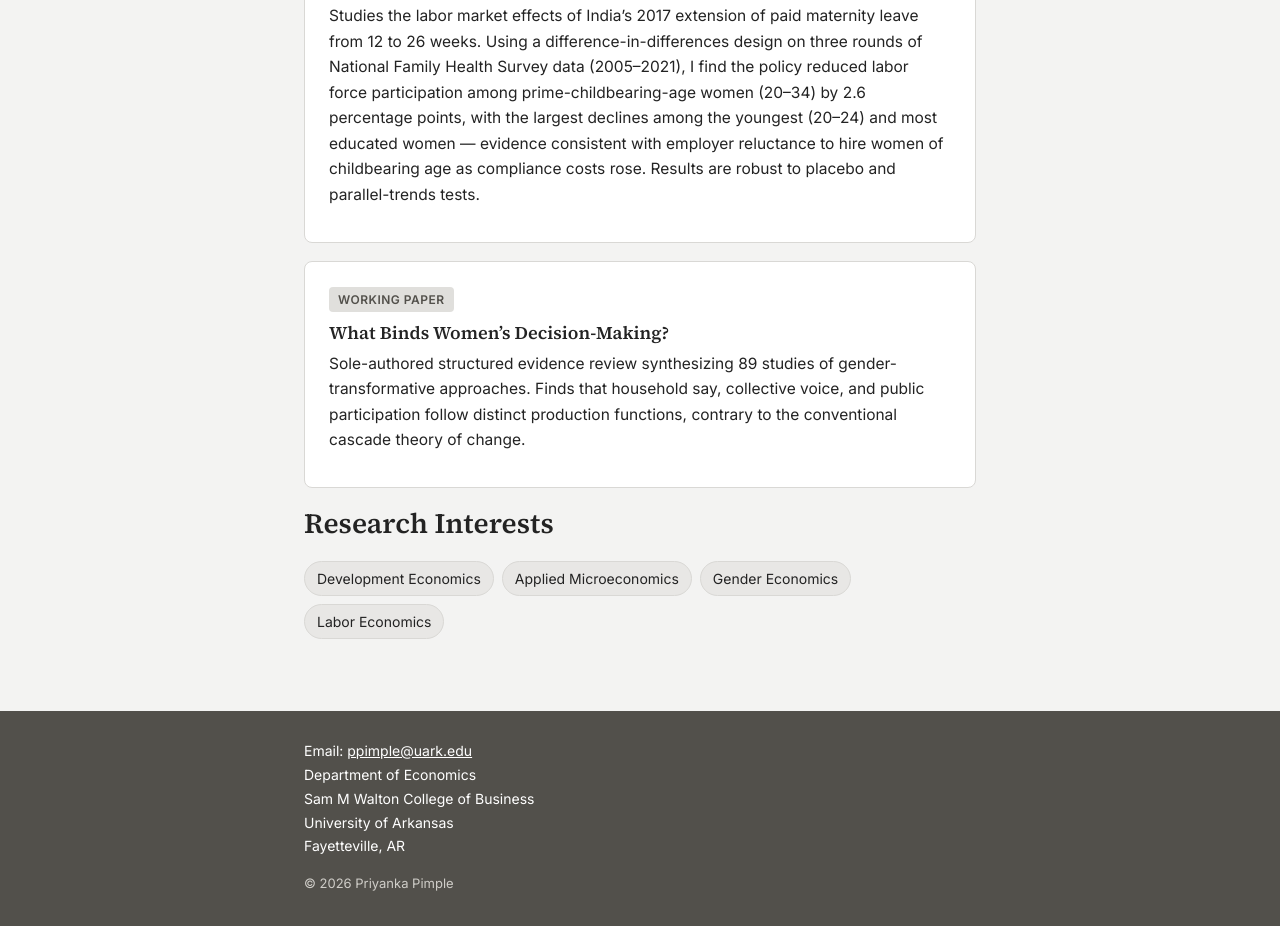
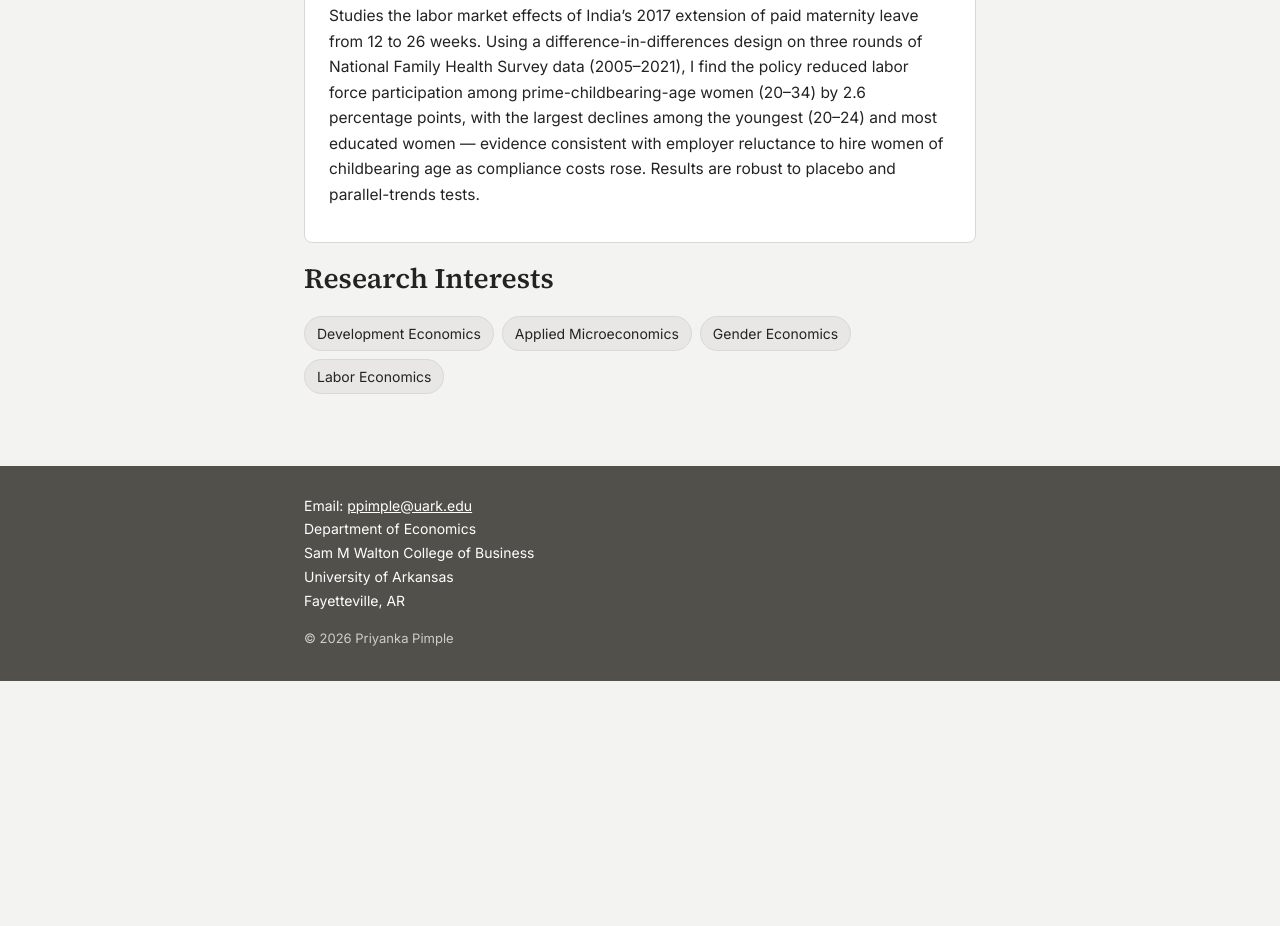
Before and after one commit to priyankapimpley/priyankapimpley.github.io, a plain HTML site: page papers.html in a window 1280 px wide. Shown: the part 767-1693 px from the top of the page. After the commit the page ends 1448 px from the top, so only its background shows below. Drawn offline with Linux system fonts and the light colour scheme.

Commit message:
Remove What Binds Women's Decision-Making card

```diff
--- a/papers.html
+++ b/papers.html
@@ -8,7 +8,7 @@
 <link rel="preconnect" href="https://fonts.googleapis.com">
 <link rel="preconnect" href="https://fonts.gstatic.com" crossorigin>
 <link href="https://fonts.googleapis.com/css2?family=Inter:wght@400;500;600&family=Source+Serif+4:opsz,wght@8..60,500;8..60,600&display=swap" rel="stylesheet">
-<link rel="stylesheet" href="css/style.css?v=3">
+<link rel="stylesheet" href="css/style.css?v=4">
 </head>
 <body>
 
@@ -39,12 +39,6 @@
     <p class="abstract">Studies the labor market effects of India&rsquo;s 2017 extension of paid maternity leave from 12 to 26 weeks. Using a difference-in-differences design on three rounds of National Family Health Survey data (2005&ndash;2021), I find the policy reduced labor force participation among prime-childbearing-age women (20&ndash;34) by 2.6 percentage points, with the largest declines among the youngest (20&ndash;24) and most educated women &mdash; evidence consistent with employer reluctance to hire women of childbearing age as compliance costs rose. Results are robust to placebo and parallel-trends tests.</p>
   </div>
 
-  <div class="card">
-    <span class="tag">Working Paper</span>
-    <h3>What Binds Women&rsquo;s Decision-Making?</h3>
-    <p class="abstract">Sole-authored structured evidence review synthesizing 89 studies of gender-transformative approaches. Finds that household say, collective voice, and public participation follow distinct production functions, contrary to the conventional cascade theory of change.</p>
-  </div>
-
   <h1>Research Interests</h1>
   <ul class="tags">
     <li>Development Economics</li>
```
Also changed, not shown: cv-pdf.html (+1 -1 lines), cv.html (+1 -1 lines), index.html (+1 -1 lines).
